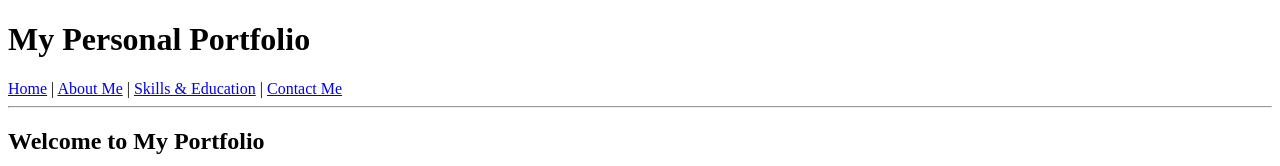
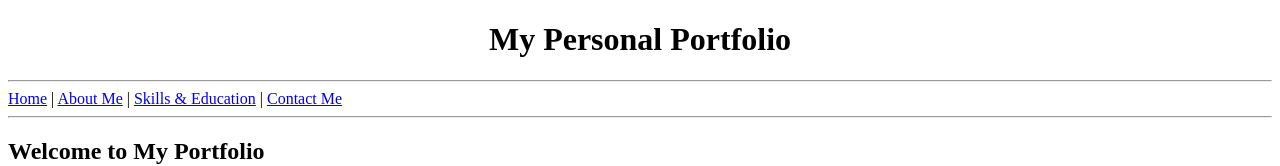
Before and after one commit to b16538983-creator/Assianment14, a plain HTML site: page index.html in a window 1280 px wide. Shown: the top 166 px of the page. Drawn offline with Linux system fonts and the light colour scheme.

Commit message:
Update index.html

```diff
--- a/index.html
+++ b/index.html
@@ -5,14 +5,14 @@
 </head>
 <body>
 
-    <h1>My Personal Portfolio</h1>
-
+    <h1><center>My Personal Portfolio</h1>
+      <hr>
     <nav>
         <a href="index.html">Home</a> |
         <a href="Page/about.html">About Me</a> |
         <a href="Page/skills.html">Skills & Education</a> |
         <a href="Page/contact.html">Contact Me</a>
-    </nav>
+    </nav> </center>
 
     <hr>
 
```
